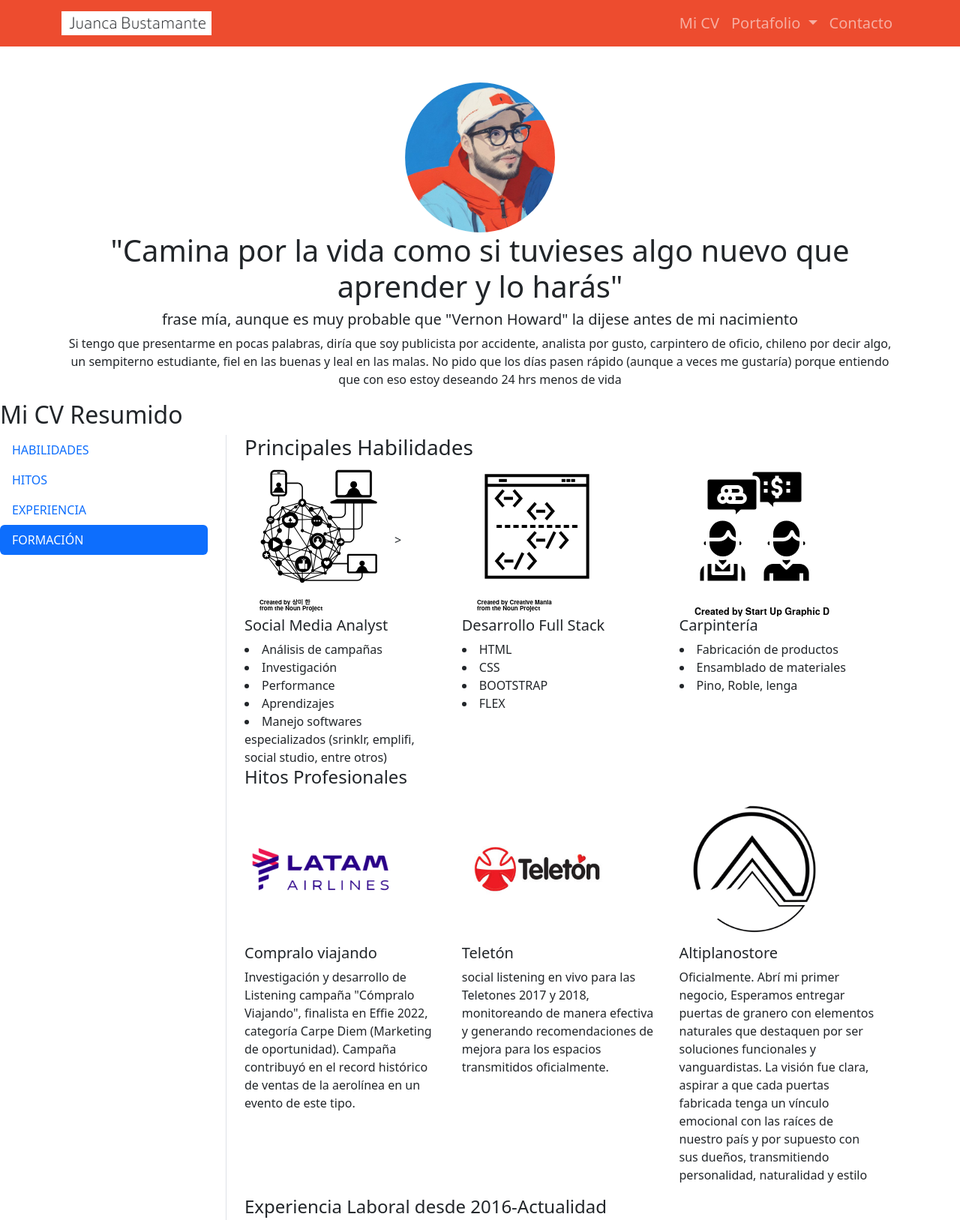
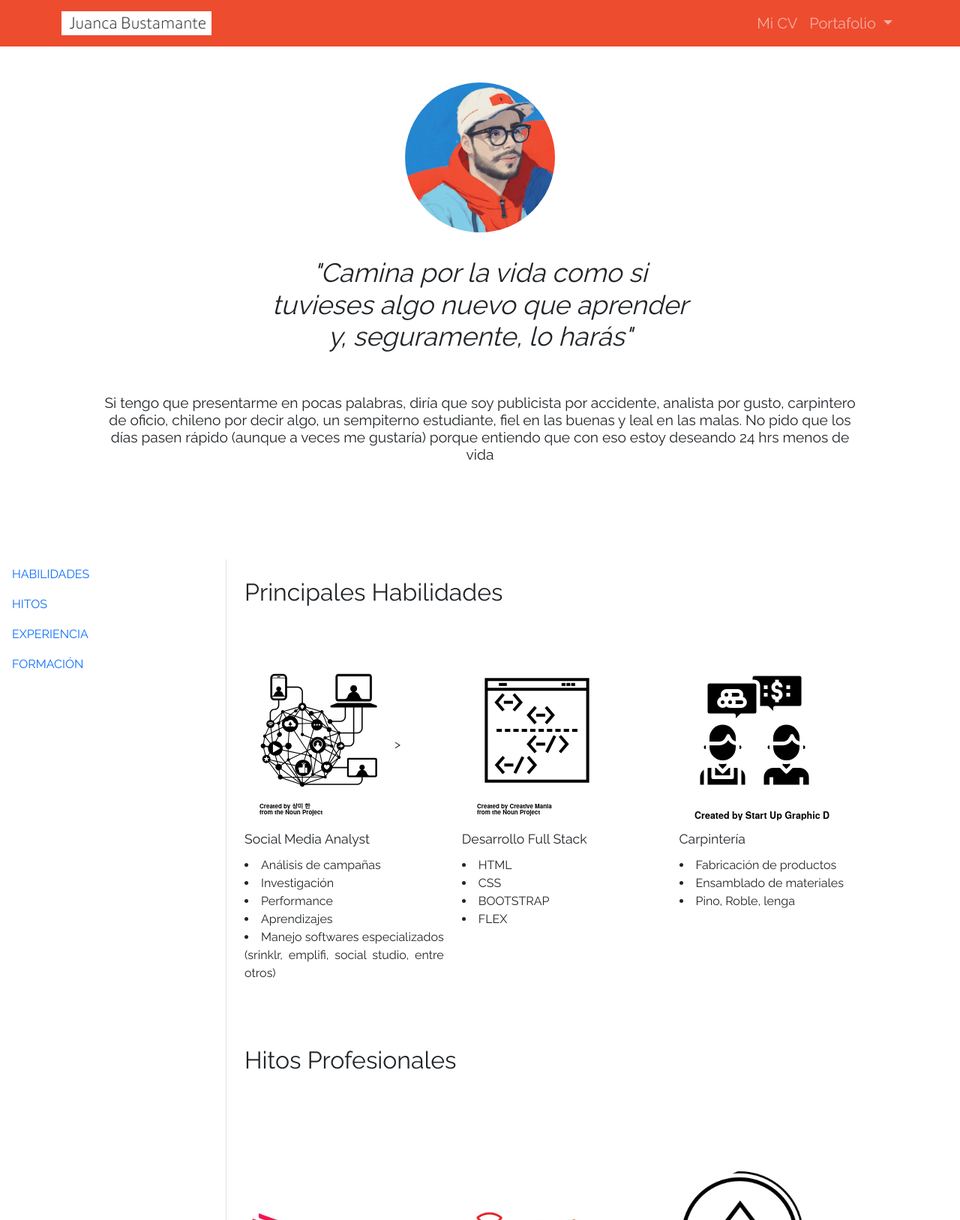
Before and after one commit to P-antallo/p-antallo.github.io, a plain HTML site: page INDEX.HTML in a window 1280 px wide. Shown: the top 1627 px of the page at 75% size. Drawn offline with nearby package versions, Linux system fonts and the light colour scheme.

Commit message:
css, más algunos cambios en html

```diff
--- a/ASSETS/CSS/STILE.CSS
+++ b/ASSETS/CSS/STILE.CSS
@@ -1,3 +1,62 @@
+body {
+    font-family: "Raleway", sans-serif;
+  }
+
 .color {
     background-color: #ED4C2F;
 }
+
+.container img.img-fluid.rounded-circle {
+    font-style: italic;
+}
+
+.container h1 {
+    margin-top: 3%;
+    margin-left: 25%;
+    margin-right: 25%;
+    margin-bottom: 5%;
+    font-size: 2.2em;
+    font-style: italic;
+}
+
+.container h4 {
+    margin-top: 2%;
+    margin-left: 5%;
+    margin-right: 5%;
+    margin-bottom: 2%;
+    font-size: 1.2em;
+}
+
+h3{
+    text-align: justify;
+    margin-top: 3%;
+    margin-bottom: 3%;
+    font-size: 2.0em;
+  }
+
+  h5{
+    text-align: justify;
+    margin-top: 5%;
+    margin-bottom: 5%;
+    font-size: 1.1em;
+  }
+
+.#navbar-container {
+    margin-top: 10%;
+    margin-bottom: 3%;
+    font-size: 1.5em;
+}
+
+
+.row {
+    text-align: justify;
+    margin-top: 10%;
+    margin-bottom: 3%;
+}
+
+footer {
+    background-color: #2682CD !important;
+    color: #fff;
+    text-align: center;
+    padding: 10px;
+}
--- a/INDEX.HTML
+++ b/INDEX.HTML
@@ -7,19 +7,25 @@
         <meta http-equiv="X-UA-Compatible" content="IE=edge">
         <meta name="viewport" content="width=device-width, initial-scale=1.0">
 
-        <script src="https://kit.fontawesome.com/0e98445b8c.js" crossorigin="anonymous"></script>
-
         <link rel="preconnect" href="https://fonts.googleapis.com">
         <link rel="preconnect" href="https://fonts.gstatic.com" crossorigin>
         <link href="https://fonts.googleapis.com/css2?family=Raleway:wght@400;700&display=swap" rel="stylesheet">
-        <link href="https://cdn.jsdelivr.net/npm/bootstrap@5.1.3/dist/css/bootstrap.min.css" rel="stylesheet"
-           integrity="sha384-1BmE4kWBq78iYhFldvKuhfTAU6auU8tT94WrHftjDbrCEXSU1oBoqyl2QvZ6jIW3" crossorigin="anonymous">
+
+        <script src="https://kit.fontawesome.com/0e98445b8c.js" crossorigin="anonymous"></script>
+
+
+        <link rel="stylesheet" href="https://cdn.jsdelivr.net/npm/bootstrap@5.1.3/dist/css/bootstrap.min.css"
+            integrity="sha384-1BmE4kWBq78iYhFldvKuhfTAU6auU8tT94WrHftjDbrCEXSU1oBoqyl2QvZ6jIW3"
+            crossorigin="anonymous">
 
         <title>Juanca Bustamante</title>
-        <link href="https://cdn.jsdelivr.net/npm/bootstrap@5.3.2/dist/css/bootstrap.min.css" rel="stylesheet" integrity="sha384-T3c6CoIi6uLrA9TneNEoa7RxnatzjcDSCmG1MXxSR1GAsXEV/Dwwykc2MPK8M2HN" crossorigin="anonymous">
-        <script src="https://cdn.jsdelivr.net/npm/bootstrap@5.3.2/dist/js/bootstrap.bundle.min.js" integrity="sha384-C6RzsynM9kWDrMNeT87bh95OGNyZPhcTNXj1NW7RuBCsyN/o0jlpcV8Qyq46cDfL" crossorigin="anonymous"></script>
+        <link href="https://cdn.jsdelivr.net/npm/bootstrap@5.3.2/dist/css/bootstrap.min.css" rel="stylesheet"
+            integrity="sha384-T3c6CoIi6uLrA9TneNEoa7RxnatzjcDSCmG1MXxSR1GAsXEV/Dwwykc2MPK8M2HN"
+            crossorigin="anonymous">
+        <script src="https://cdn.jsdelivr.net/npm/bootstrap@5.3.2/dist/js/bootstrap.bundle.min.js"
+            integrity="sha384-C6RzsynM9kWDrMNeT87bh95OGNyZPhcTNXj1NW7RuBCsyN/o0jlpcV8Qyq46cDfL"
+            crossorigin="anonymous"></script>
         <link rel="stylesheet" href="./ASSETS/CSS/STILE.CSS">
-
     </head>
      <body>
         <nav class="navbar navbar-expand-lg navbar-dark color mb-5">
@@ -46,28 +52,19 @@
                                 <a class="dropdown-item" href="ASSETS/PROYECTOS/Carpintería/index.html " target="_blank">Carpintería</a>
                             </div>
                       </li>
-                        <li class="nav-item">
-                            <a class="nav-link" href="#">Contacto</a>
-                        </li>
                   </ul>
             </div>
-            </div>
+
         </nav>
         <div class="container mt-25 text-center">
             <img src="ASSETS/IMG/5.jpg" alt="img perfil" class="img-fluid rounded-circle" width="200">
-            <h1 class="frase">"Camina por la vida como si tuvieses algo nuevo que aprender y lo harás"</h1>
-            <h5 class="subtitulo">frase mía, aunque es muy probable que "Vernon Howard" la dijese antes de mi nacimiento</h5>
-            <p> Si tengo que presentarme en pocas palabras, diría que soy publicista por accidente, analista por gusto, carpintero de oficio,
+            <h1 class="frase">"Camina por la vida como si tuvieses algo nuevo que aprender y, seguramente, lo harás"</h1>
+            <h4 class="subtitulo">Si tengo que presentarme en pocas palabras, diría que soy publicista por accidente, analista por gusto, carpintero de oficio,
                 chileno por decir algo, un sempiterno estudiante, fiel en las buenas y leal en las malas. No pido que los días pasen rápido
-                (aunque a veces me gustaría) porque entiendo que con eso estoy deseando 24 hrs menos de vida</p>
-
+                (aunque a veces me gustaría) porque entiendo que con eso estoy deseando 24 hrs menos de vida</h4>
                  </div>
 
-        <div class="row" id="cv-resumido" class="text-center">
-            <h2 class="titulosec">Mi CV Resumido</h2>
-        </div>
-
-        <div class="row">
+        <div id="navbar-container" class="row">
             <div class="col-3">
               <nav id="navbar-example3" class="h-100 flex-column align-items-stretch pe-4 border-end">
                 <nav class="nav nav-pills flex-column">
@@ -116,8 +113,8 @@
                   </div>
                 </div>
 
-                <div id="Hitos Profesionales">
-                  <h4>Hitos Profesionales</h4>
+                <div id="hitos-section" class="row">
+                  <h3>Hitos Profesionales</h3>
                   <div class="row">
                     <div class="col-4">
                       <img src="ASSETS/ICONOS/logo-latam.png" alt="Habilidad 1" class="img-fluid"style="width: 200px; height: 200px;">
@@ -141,8 +138,8 @@
                   </div>
                 </div>
 
-                <div id="experiencia-laboral">
-                  <h4>Experiencia Laboral desde 2016-Actualidad</h4>
+                <div id="experiencia-section" class="row">
+                  <h3>Experiencia Laboral desde 2016-Actualidad</h3>
                   <div class="row">
                     <div class="col-3">
                       <img src="ASSETS/IMG/Cardumen.jpg" alt="Agencia 1" class="img-fluid" style="width: 150px; height: 150px;">
@@ -175,8 +172,8 @@
                         YouTube Analytics/ Estadísticas de Instagram y Linkedin.</li>
                     </div>
 
-                <div id="educacion">
-                  <h4>Estudios, Capacitaciones y Diplomados</h4>
+                  <div id="estudios-section" class="row">
+                  <h3>Estudios, Capacitaciones y Diplomados</h3>
                   <div class="row">
                     <div class="col-3">
                       <img src="ASSETS/ICONOS/images.png" alt="Institución 1" class="img-fluid" style="width: 150px; height: 150px;">
@@ -200,13 +197,10 @@
             </div>
           </div>
 
-          <section id="Contacto" class="container my-5">
 
-
-
-            <footer class="bg-dark text-center text-light p-4">
+<footer>
     <a href="https://www.instagram.com/juanca.bustamante/" target="_blank">
-                    <i class="fab fa-instagram fa-2x" style="color: #fff;"></i>
+        <i class="fab fa-instagram fa-2x" style="color: #fff; margin-right: 10px;"></i>
     </a>
     <a href="https://www.linkedin.com/in/juancabustamante/" target="_blank">
         <i class="fab fa-linkedin-in fa-2x" style="color: #ffffff;"></i>
@@ -214,15 +208,4 @@
     <p>&copy; Camina por la vida como si tuvieses algo nuevo que aprender y lo harás</p>
 </footer>
 
-
-
-
-
-
-
-
-
-        </html>
-
-
         </HTML:5>
```
Lines whose indentation alone changed are shown as unchanged.
